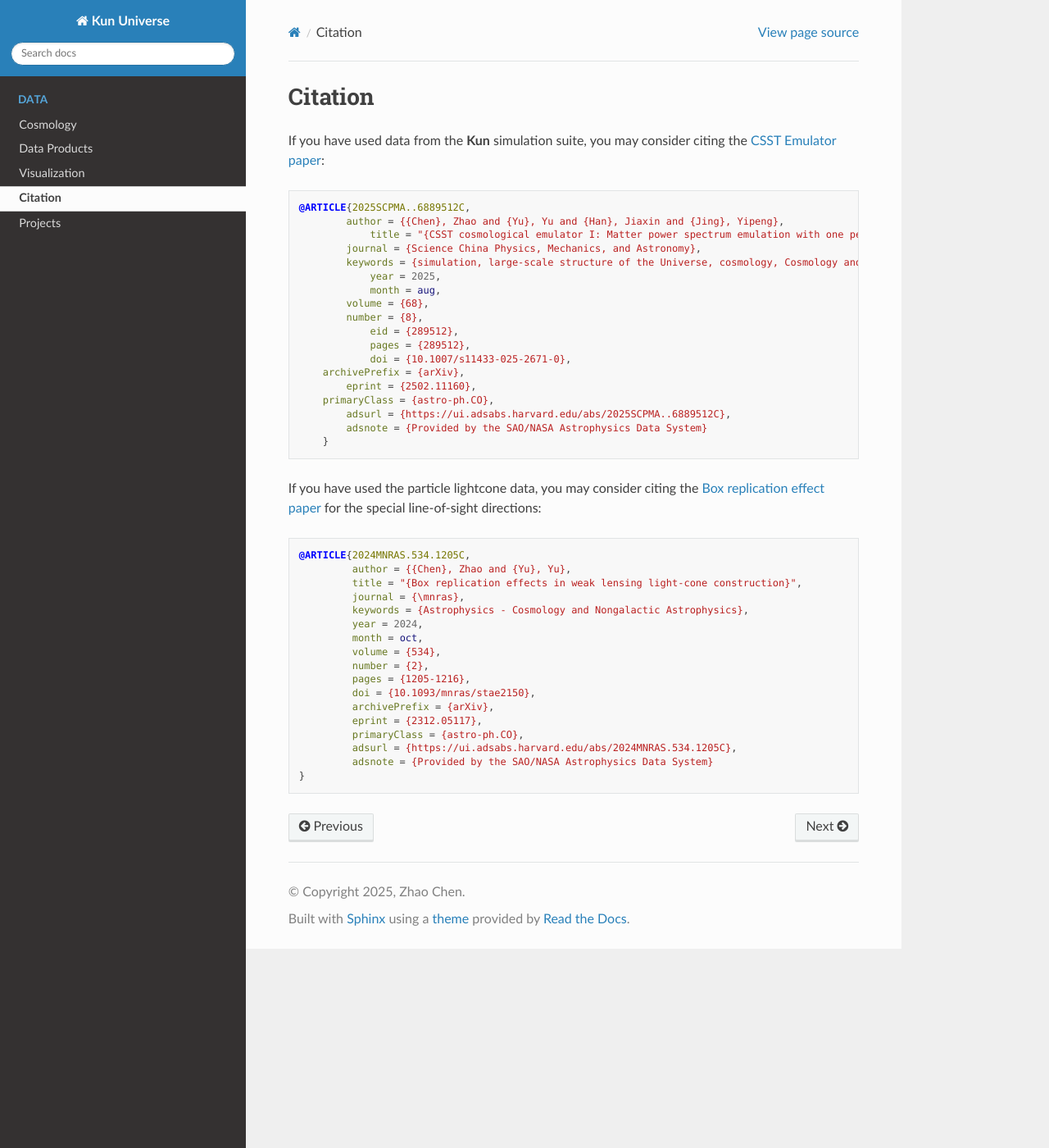
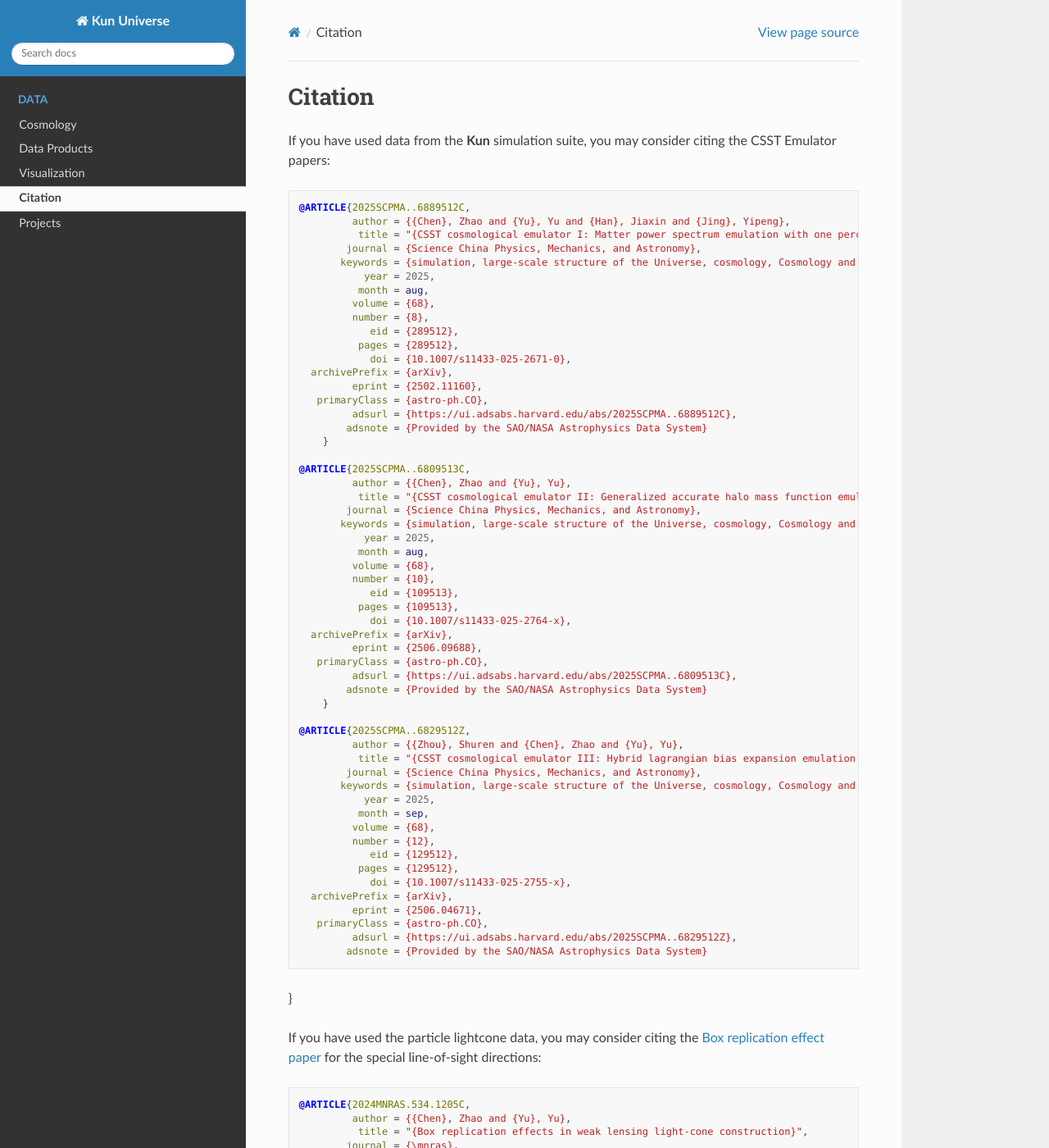
Before and after one commit to czymh/KunSimulation, a Sphinx documentation site: the page built from docs/source/citation.rst, in a window 1280 px wide and 1400 px high. Shown: the whole window at 82% size. Built offline with Sphinx 7.4.7 and the Read the Docs theme 3.1.0, drawn with Linux system fonts in a browser that asks for light colours.

Commit message:
add csst emulator II and III, add the CSST Emulator web

```diff
--- a/docs/source/citation.rst
+++ b/docs/source/citation.rst
@@ -2,28 +2,70 @@ Citation
 ========
 
 
-If you have used data from the **Kun** simulation suite, you may consider citing the `CSST Emulator paper <https://ui.adsabs.harvard.edu/abs/2025arXiv250211160C/abstract>`_:
+If you have used data from the **Kun** simulation suite, you may consider citing the CSST Emulator papers:
 
 .. code-block:: bibtex
 
     @ARTICLE{2025SCPMA..6889512C,
-            author = {{Chen}, Zhao and {Yu}, Yu and {Han}, Jiaxin and {Jing}, Yipeng},
-                title = "{CSST cosmological emulator I: Matter power spectrum emulation with one percent accuracy to k = 10h Mpc$^{{\ensuremath{-}}1}$}",
+             author = {{Chen}, Zhao and {Yu}, Yu and {Han}, Jiaxin and {Jing}, Yipeng},
+              title = "{CSST cosmological emulator I: Matter power spectrum emulation with one percent accuracy to k = 10h Mpc$^{{\ensuremath{-}}1}$}",
             journal = {Science China Physics, Mechanics, and Astronomy},
-            keywords = {simulation, large-scale structure of the Universe, cosmology, Cosmology and Nongalactic Astrophysics},
-                year = 2025,
-                month = aug,
-            volume = {68},
-            number = {8},
+           keywords = {simulation, large-scale structure of the Universe, cosmology, Cosmology and Nongalactic Astrophysics},
+               year = 2025,
+              month = aug,
+             volume = {68},
+             number = {8},
                 eid = {289512},
-                pages = {289512},
+              pages = {289512},
                 doi = {10.1007/s11433-025-2671-0},
-        archivePrefix = {arXiv},
-            eprint = {2502.11160},
-        primaryClass = {astro-ph.CO},
-            adsurl = {https://ui.adsabs.harvard.edu/abs/2025SCPMA..6889512C},
+      archivePrefix = {arXiv},
+             eprint = {2502.11160},
+       primaryClass = {astro-ph.CO},
+             adsurl = {https://ui.adsabs.harvard.edu/abs/2025SCPMA..6889512C},
             adsnote = {Provided by the SAO/NASA Astrophysics Data System}
         }
+
+    @ARTICLE{2025SCPMA..6809513C,
+             author = {{Chen}, Zhao and {Yu}, Yu},
+              title = "{CSST cosmological emulator II: Generalized accurate halo mass function emulation}",
+            journal = {Science China Physics, Mechanics, and Astronomy},
+           keywords = {simulation, large-scale structure of the Universe, cosmology, Cosmology and Nongalactic Astrophysics},
+               year = 2025,
+              month = aug,
+             volume = {68},
+             number = {10},
+                eid = {109513},
+              pages = {109513},
+                doi = {10.1007/s11433-025-2764-x},
+      archivePrefix = {arXiv},
+             eprint = {2506.09688},
+       primaryClass = {astro-ph.CO},
+             adsurl = {https://ui.adsabs.harvard.edu/abs/2025SCPMA..6809513C},
+            adsnote = {Provided by the SAO/NASA Astrophysics Data System}
+        }
+
+    @ARTICLE{2025SCPMA..6829512Z,
+             author = {{Zhou}, Shuren and {Chen}, Zhao and {Yu}, Yu},
+              title = "{CSST cosmological emulator III: Hybrid lagrangian bias expansion emulation of galaxy clustering}",
+            journal = {Science China Physics, Mechanics, and Astronomy},
+           keywords = {simulation, large-scale structure of the Universe, cosmology, Cosmology and Nongalactic Astrophysics},
+               year = 2025,
+              month = sep,
+             volume = {68},
+             number = {12},
+                eid = {129512},
+              pages = {129512},
+                doi = {10.1007/s11433-025-2755-x},
+      archivePrefix = {arXiv},
+             eprint = {2506.04671},
+       primaryClass = {astro-ph.CO},
+             adsurl = {https://ui.adsabs.harvard.edu/abs/2025SCPMA..6829512Z},
+            adsnote = {Provided by the SAO/NASA Astrophysics Data System}
+}
+
+
+
+
 
 
 
@@ -33,18 +75,18 @@ If you have used the particle lightcone data, you may consider citing the `Box r
 
     @ARTICLE{2024MNRAS.534.1205C,
              author = {{Chen}, Zhao and {Yu}, Yu},
-             title = "{Box replication effects in weak lensing light-cone construction}",
-             journal = {\mnras},
-             keywords = {Astrophysics - Cosmology and Nongalactic Astrophysics},
-             year = 2024,
-             month = oct,
+              title = "{Box replication effects in weak lensing light-cone construction}",
+            journal = {\mnras},
+           keywords = {Astrophysics - Cosmology and Nongalactic Astrophysics},
+               year = 2024,
+              month = oct,
              volume = {534},
              number = {2},
-             pages = {1205-1216},
-             doi = {10.1093/mnras/stae2150},
-             archivePrefix = {arXiv},
+              pages = {1205-1216},
+                doi = {10.1093/mnras/stae2150},
+      archivePrefix = {arXiv},
              eprint = {2312.05117},
-             primaryClass = {astro-ph.CO},
+       primaryClass = {astro-ph.CO},
              adsurl = {https://ui.adsabs.harvard.edu/abs/2024MNRAS.534.1205C},
-             adsnote = {Provided by the SAO/NASA Astrophysics Data System}
+            adsnote = {Provided by the SAO/NASA Astrophysics Data System}
     }
--- a/docs/source/index.rst
+++ b/docs/source/index.rst
@@ -6,7 +6,9 @@ Welcome to Kun Universe!
       :width: 100%
 
 
-**Kun Universe** is an extensive simulation suite designed for the emulator construction of the China Space Station Telescope (CSST) optical survey, known as `CSST Emulator <https://github.com/czymh/csstemu>`_.
+**Kun Universe** is an extensive simulation suite designed for the emulator construction of the Chinese Space Station Survey Telescope (CSST) optical survey, known as `CSST Emulator <https://github.com/czymh/csstemu>`_.
+You can try the `online calculator <https://csst-emulator.sjtu.edu.cn/>`_ to explore the CSST Emulator without installing it on your local machine.
+
 In Chinese mythology, *Kun* (**鲲**) is an extraordinary and mythical creature.
 It is depicted as an immense fish dwelling in the boundless northern sea.
 *Kun* has an extraordinary ability - it can transform into a gigantic bird named *Peng* (**鹏**).
--- a/docs/source/publication.rst
+++ b/docs/source/publication.rst
@@ -4,7 +4,7 @@ Projects
 Publication
 ~~~~~~~~~~~~
 
-Publications mean the achievements of the projects based on the **Kun** simulation suite
+Publications mean the achievements of the projects based on the **Kun** simulation suite (related `ads library <https://ui.adsabs.harvard.edu/user/libraries/HmogSP7pQ2mJGCUovnBHGg>`_):
 
 #. | **MIU2Net: weak-lensing mass inversion using deep learning with nested U-structures**
    | G. Han W., An Zhao, Xinyue Chen, Ran Li, Rui Li, Xiangkun Liu, Zhao Chen, and Yu Yu.
```
